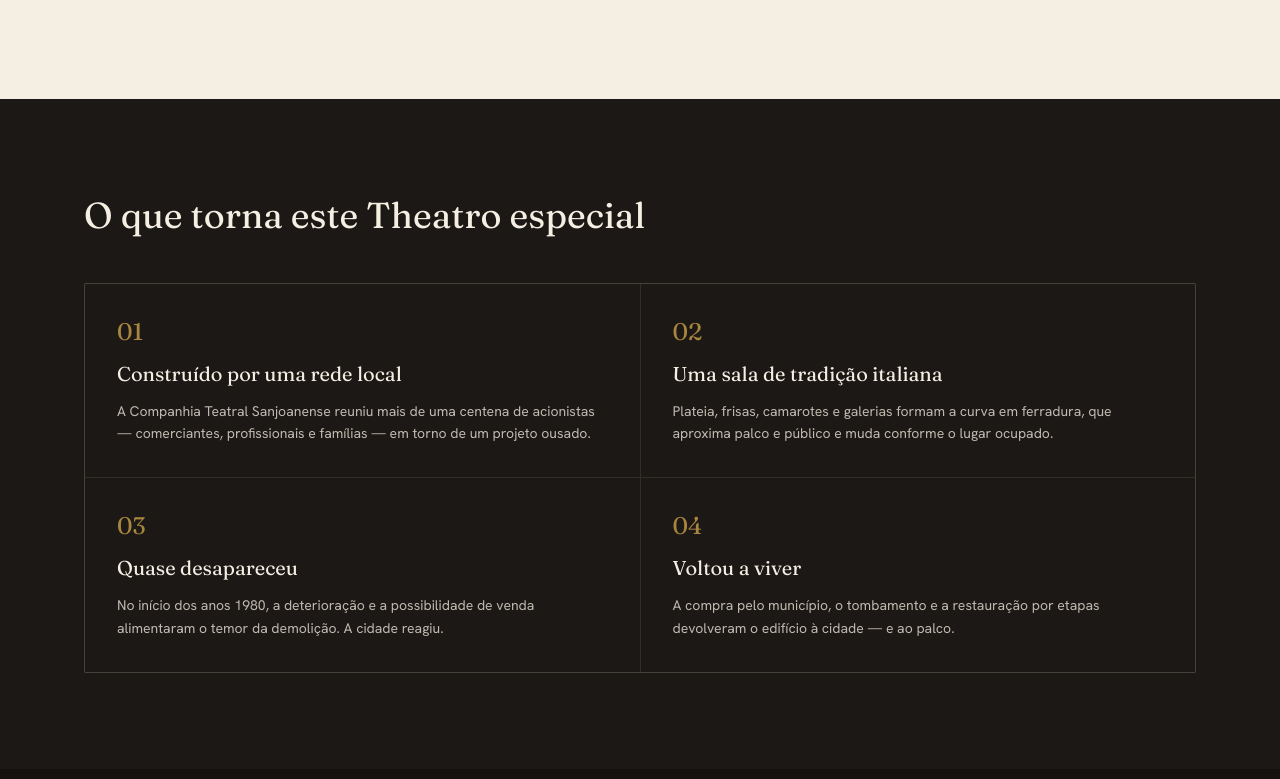
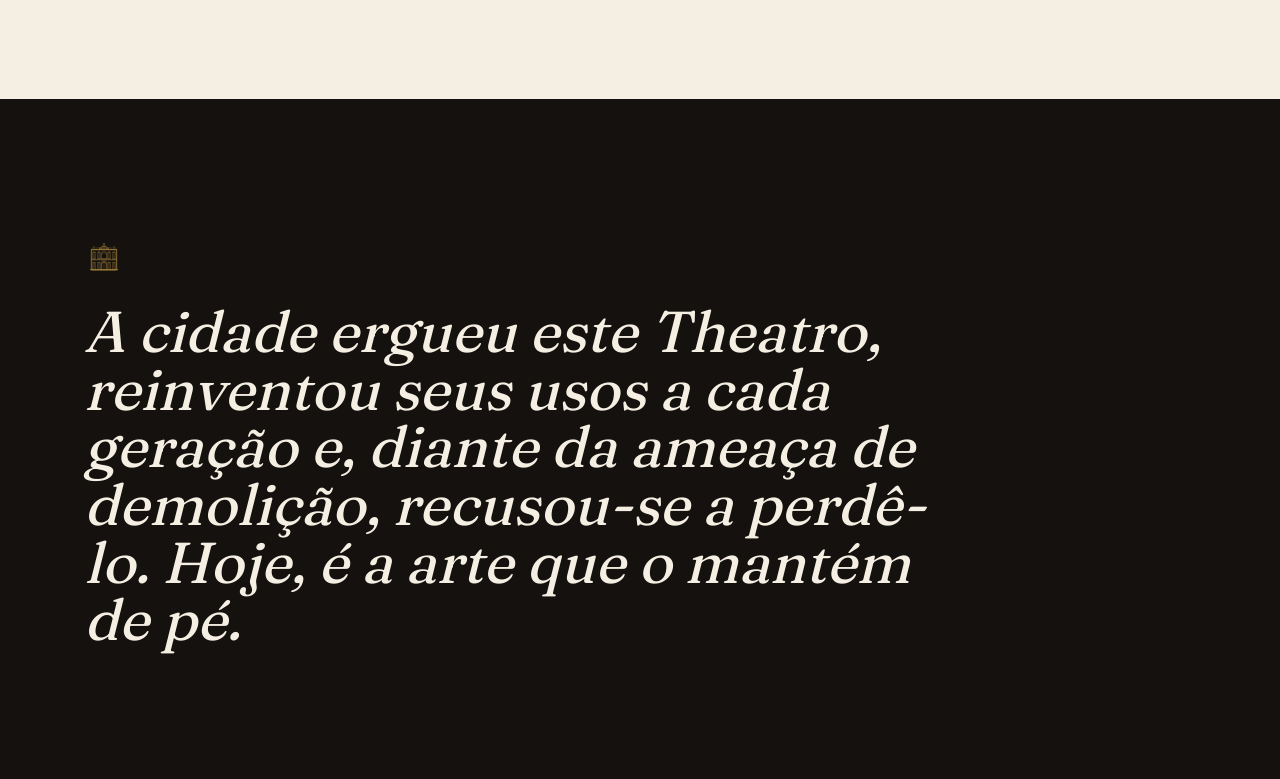
Before and after one commit to edumenezes75/theatro-sjbv, a Next.js app: page / in a window 1280 px wide. Shown: the part 2521-3300 px from the top of the page. Built offline with nearby package versions, Linux system fonts and the light colour scheme.

Commit message:
Home (ritmo): remove a secao numerada 'O que torna este Theatro especial' — repetia em cartoes o que a propria home ja conta (cinco tempos, casa de muitas vidas); a pagina ganha andamento

```diff
--- a/app/page.tsx
+++ b/app/page.tsx
@@ -16,12 +16,6 @@ const MARCOS: [string, string, string][] = [
   ['2002', 'O renascimento', 'Restaurado, reabre na Semana Guiomar Novaes e volta a ser palco vivo.'],
 ];
 
-const PILLARS = [
-  { t: 'Construído por uma rede local', d: 'A Companhia Teatral Sanjoanense reuniu mais de uma centena de acionistas — comerciantes, profissionais e famílias — em torno de um projeto ousado.' },
-  { t: 'Uma sala de tradição italiana', d: 'Plateia, frisas, camarotes e galerias formam a curva em ferradura, que aproxima palco e público e muda conforme o lugar ocupado.' },
-  { t: 'Quase desapareceu', d: 'No início dos anos 1980, a deterioração e a possibilidade de venda alimentaram o temor da demolição. A cidade reagiu.' },
-  { t: 'Voltou a viver', d: 'A compra pelo município, o tombamento e a restauração por etapas devolveram o edifício à cidade — e ao palco.' },
-];
 
 const GUIA = [
   { href: '/historia', tag: 'História', t: 'A história completa', d: 'Da ideia de 1911 ao patrimônio vivo de hoje, década a década.', cta: 'Ler a história' },
@@ -152,22 +146,6 @@ export default function Home() {
               <figcaption className="mt-3 font-sans text-sm italic leading-relaxed text-ink/70 dark:text-cream/70">Um baile ocupando a plateia, sob as galerias e os camarotes — o Theatro como ponto de encontro da cidade.</figcaption>
             </figure>
           </Reveal>
-        </div>
-      </section>
-
-      {/* PILARES */}
-      <section className="bg-ink text-cream dark:bg-black">
-        <div className="mx-auto max-w-6xl px-5 py-24">
-          <Reveal><h2 className="font-display text-3xl sm:text-4xl">O que torna este Theatro especial</h2></Reveal>
-          <div className="mt-12 grid gap-px overflow-hidden rounded-sm border border-cream/10 bg-cream/10 sm:grid-cols-2">
-            {PILLARS.map((p, i) => (
-              <Reveal key={p.t} delay={i * 80} className="bg-ink p-8 dark:bg-black">
-                <span className="font-display text-2xl text-gold">0{i + 1}</span>
-                <h3 className="mt-3 font-display text-xl">{p.t}</h3>
-                <p className="mt-3 font-sans text-sm leading-relaxed text-cream/75">{p.d}</p>
-              </Reveal>
-            ))}
-          </div>
         </div>
       </section>
 
```
